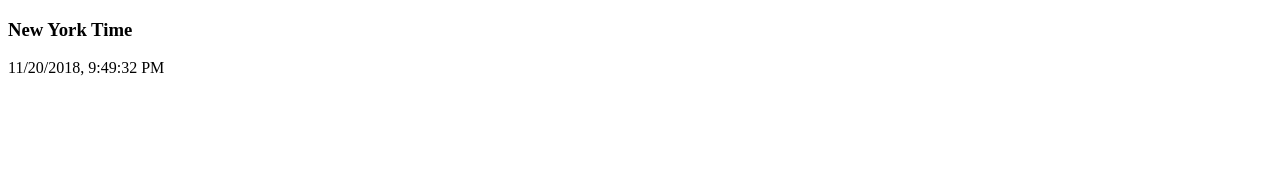
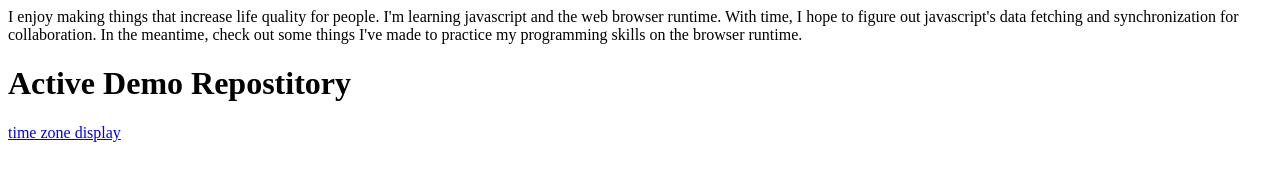
Before and after one commit to bkucey/bkucey.github.io, a plain HTML site: page index.html in a window 1280 px wide. Drawn offline with Linux system fonts and the light colour scheme.

Commit message:
Change page to app directory
All time zone code is in the time zones repository.

```diff
--- a/index.html
+++ b/index.html
@@ -1,13 +1,13 @@
 <!DOCTYPE html>
 <html>
-<script src="./index.js"></script>
-
-<head>
-</head>
-
-<body>
-    <h3> New York Time </h3>
-    <p id="date"></p>
-</body>
-
+  <head> </head>
+  I enjoy making things that increase life quality for people. I'm learning
+  javascript and the web browser runtime. With time, I hope to figure out
+  javascript's data fetching and synchronization for collaboration. In the
+  meantime, check out some things I've made to practice my programming skills on
+  the browser runtime.
+  <h1>Active Demo Repostitory</h1>
+  <body>
+    <a href="https://bkucey.github.io/time_zones/"> time zone display</a>
+  </body>
 </html>
```
